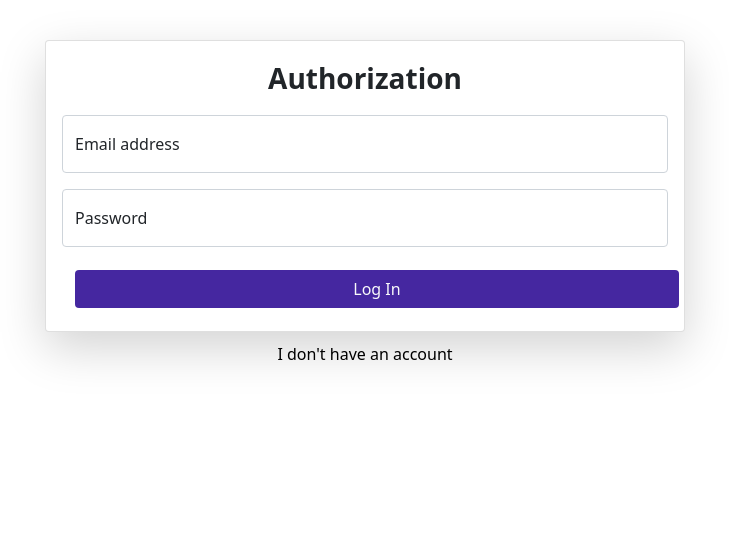
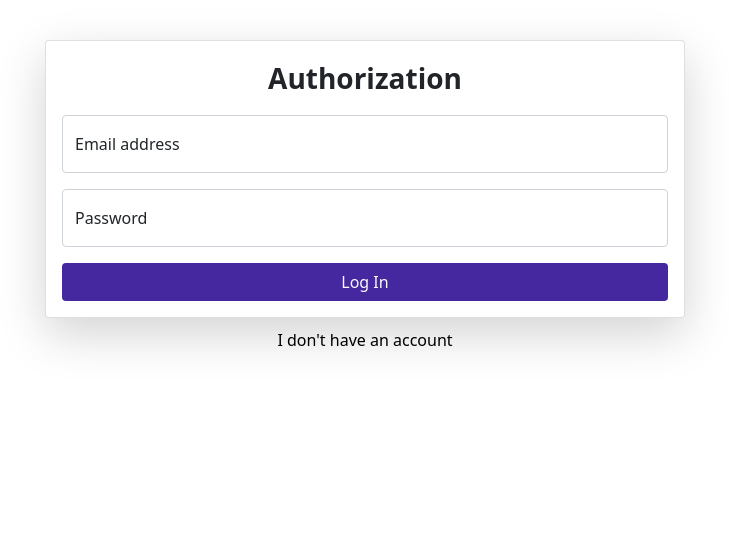
Before and after one commit to ramz1t/Worx, a FastAPI app: page / in a window 1280 px wide. Shown: the top 555 px of the page, without its empty margins (275-1004 px from the left). Run offline with FastAPI, Linux system fonts and the light colour scheme.

Commit message:
fixed login and auth buttons

```diff
--- a/views/static/style/login.css
+++ b/views/static/style/login.css
@@ -9,12 +9,11 @@ body{
     margin:auto;
 }
 
-.btn{
-  margin: auto;
-  width: 102%;
-  padding: 10px;
-  padding-left:0px;
-  padding-right:25px;
+.btn-login{
+    margin: auto;
+    width: 100%;
+    align-items: center;
+    justify-content: center;
 }
 
 .had{
@@ -25,6 +24,7 @@ body{
     color:black !important;
 }
 
-.btn-custom{
+.btn-login-custom{
     background-color:#4527A0 !important;
+    width: 100%;
 }
--- a/views/templates/login.html
+++ b/views/templates/login.html
@@ -25,8 +25,8 @@
             <input type="password" class="form-control" id="password" placeholder="name@example.com">
             <label for="password">Password</label>
         </div>
-        <div class="btn">
-            <button type="button" class="btn btn-custom text-light" onclick="login()">Log In</button>
+        <div class="btn-login">
+            <button type="button" class="btn btn-login-custom text-light" onclick="login()">Log In</button>
         </div>
     </div>
 </div>
--- a/views/templates/register.html
+++ b/views/templates/register.html
@@ -40,8 +40,8 @@
             <input class="form-check-input" type="radio" name="gender" id="female" value="female">
             <label class="form-check-label" for="female">Female</label>
         </div>
-        <div class="btn">
-            <button onclick="submit()" type="button" class="btn btn-custom text-light">Register</button>
+        <div class="btn-custom">
+            <button onclick="submit()" type="button" class="btn btn-login-custom text-light">Register</button>
         </div>
     </div>
 </div>
```
Also changed, not shown: views/static/style/register.css (+8 -7 lines).
